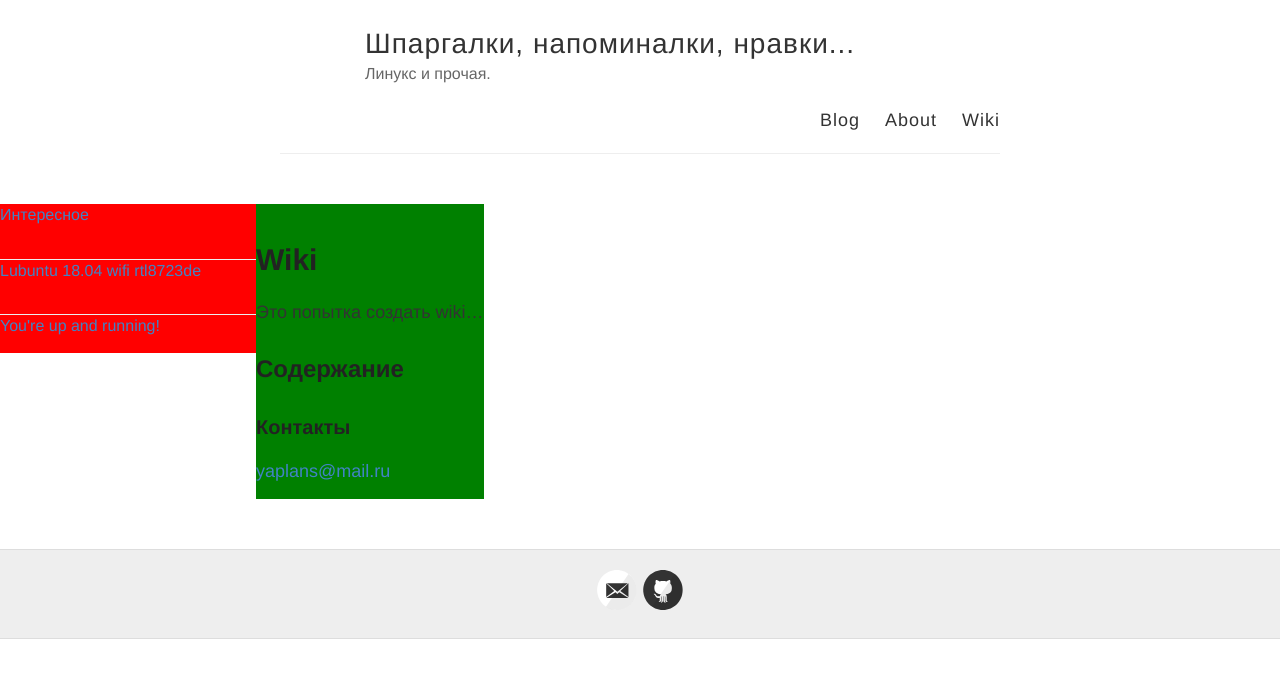
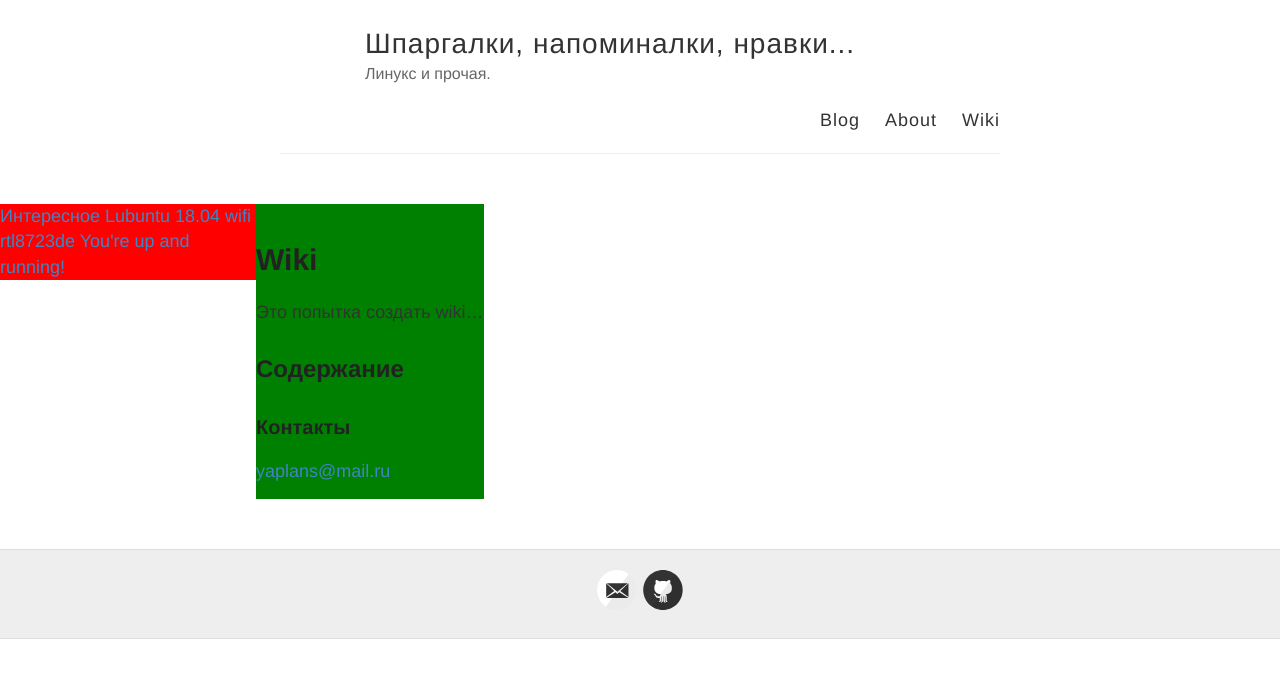
Before and after one commit to yaplans/yaplans.github.io, a Jekyll site: the page built from wiki.md, in a window 1280 px wide. Shown: the top 678 px of the page. Built offline with Jekyll 4.4.1, drawn with Linux system fonts in a browser that asks for light colours.

Commit message:
Оформим содержание 2

```diff
--- a/_sass/_wiki.scss
+++ b/_sass/_wiki.scss
@@ -2,7 +2,7 @@
     background: red fixed;
     width: 20%;
     float: left;
-    font-size: medium;
+    /*font-size: medium;*/
 }
 
 .wiki-article {
```
Also changed, not shown: _layouts/wiki.html (+4 -3 lines).
